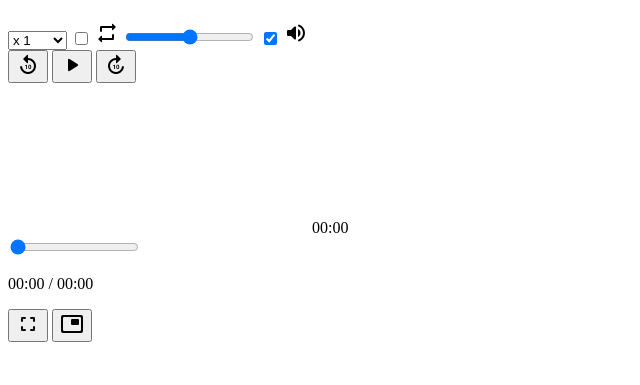
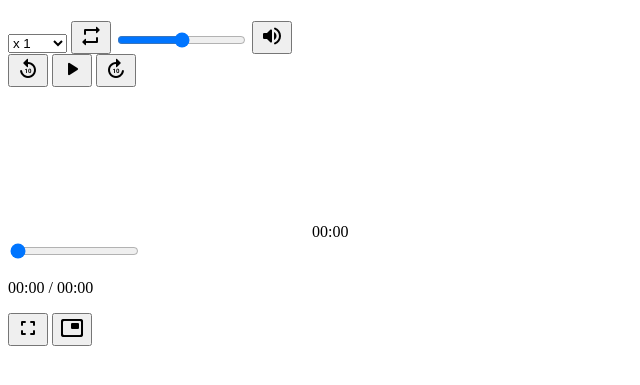
Before and after one commit to ryotanakata/vanilla-video-player, a website with bundled scripts: page index.html in a window 1280 px wide. Shown: the part 161-546 px from the top of the page, without its empty margins (0-640 px from the left). Built offline with nearby package versions, Linux system fonts and the light colour scheme.

Commit message:
update: checkboxをbuttonに変更

```diff
--- a/index.html
+++ b/index.html
@@ -47,12 +47,14 @@
                   </select>
                 </label>
                 <label>
-                  <input
-                    type="checkbox"
-                    data-dom="repeatCheckbox"
+                  <button
+                    type="button"
+                    data-dom="loopButton"
                     aria-label="リピート再生オフ"
-                  />
-                  <span class="material-icons-round">repeat</span>
+                    aria-pressed="false"
+                  >
+                    <span class="material-icons-round">repeat</span>
+                  </button>
                 </label>
                 <label>
                   <input
@@ -66,13 +68,14 @@
                   />
                 </label>
                 <label>
-                  <input
-                    type="checkbox"
-                    data-dom="muteCheckbox"
+                  <button
+                    type="button"
+                    data-dom="muteButton"
                     aria-label="ミュート解除"
-                    checked
-                  />
-                  <span class="material-icons-round">volume_up</span>
+                    aria-pressed="false"
+                  >
+                    <span class="material-icons-round">volume_up</span>
+                  </button>
                 </label>
               </div>
             </div>
```
